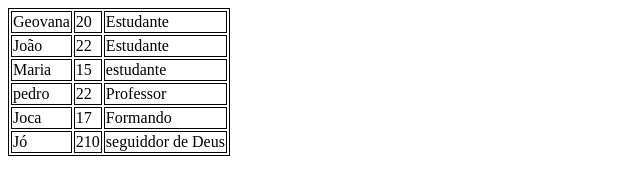
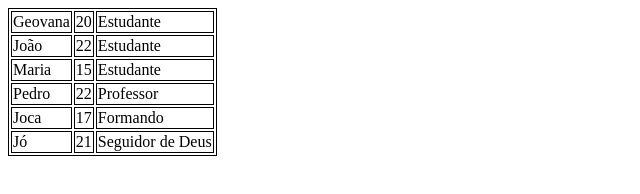
Before and after one commit to Phelipe-Freitas/aula-tabela, a plain HTML site: page index.html in a window 1280 px wide. Shown: the whole page, without its empty margins (0-640 px from the left). Drawn offline with Linux system fonts and the light colour scheme.

Commit message:
Correção de alguns erros de português

```diff
--- a/index.html
+++ b/index.html
@@ -16,13 +16,13 @@
 
 <body>
   <table>
-    <Thead>
+    <tbody>
       <tr>
         <td>Geovana</td>
         <td>20</td>
         <td>Estudante</td>
       </tr>
-    </Thead>
+    </tbody>
 
     <tbody>
       <tr>
@@ -33,10 +33,10 @@
       <tr>
         <td>Maria</td>
         <td>15</td>
-        <td>estudante</td>
+        <td>Estudante</td>
       </tr>
       <tr>
-        <td>pedro</td>
+        <td>Pedro</td>
         <td>22</td>
         <td>Professor</td>
       </tr>
@@ -47,8 +47,8 @@
       </tr>
       <tr>
         <td>Jó</td>
-        <td>210</td>
-        <td>seguiddor de Deus</td>
+        <td>21</td>
+        <td>Seguidor de Deus</td>
       </tr>
     </tbody>
 
```
